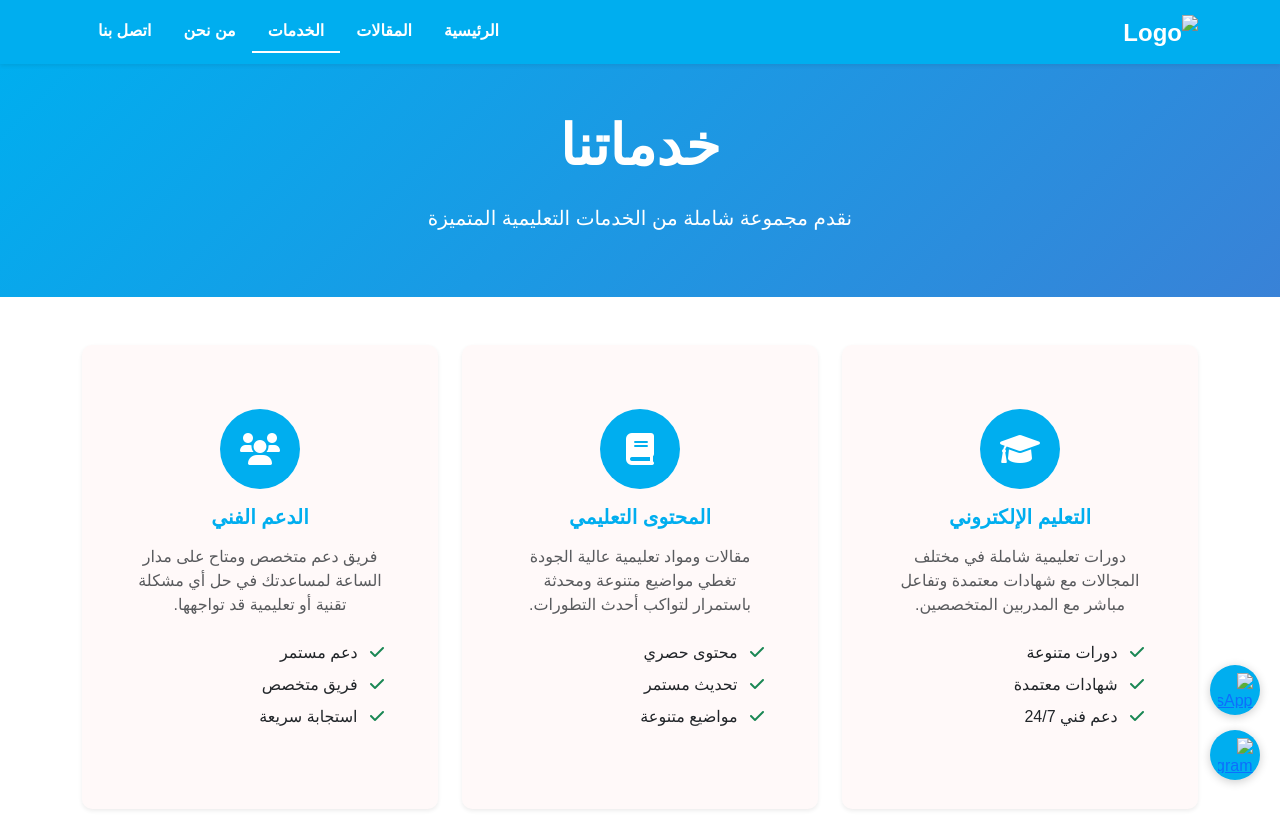
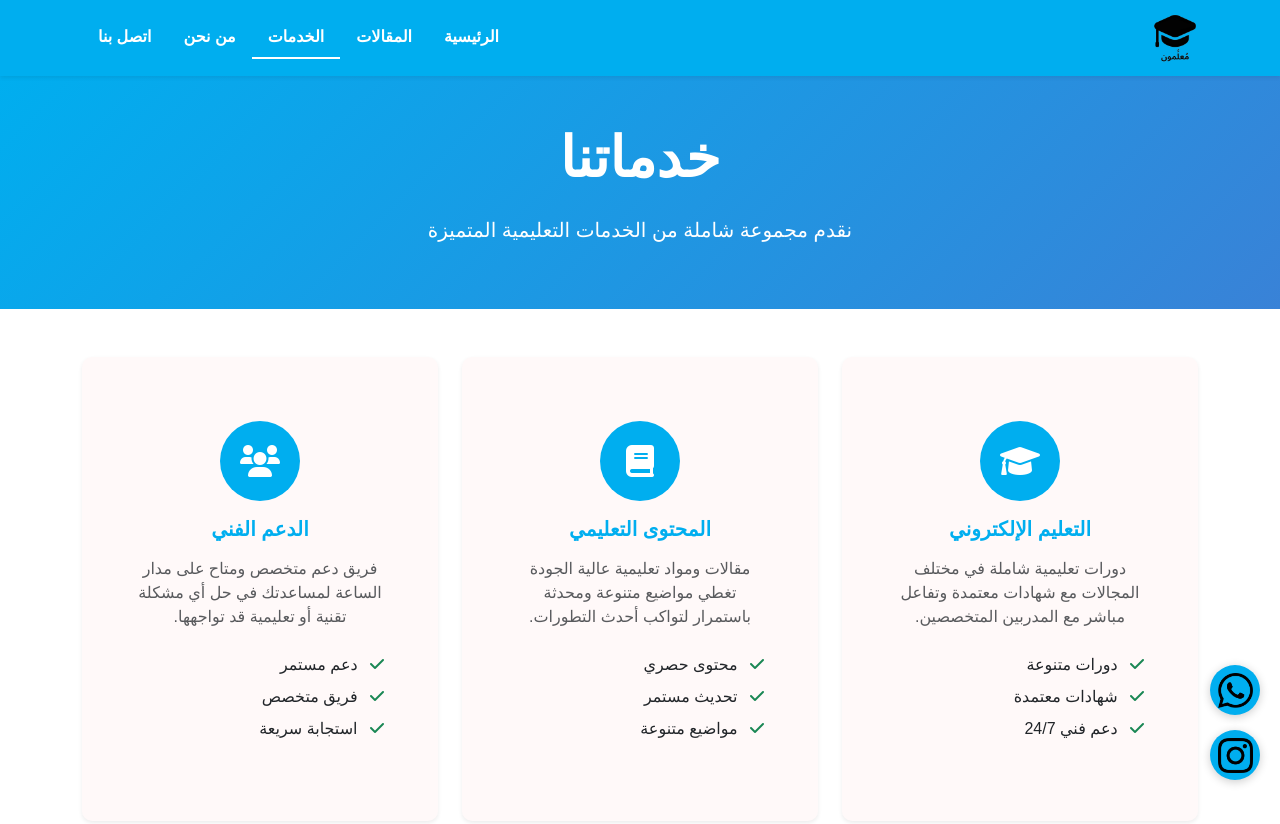
Before and after one commit to ahmedhussam636/last-verision, a plain HTML site: page service.html in a window 1280 px wide. Shown: the top 824 px of the page. Drawn offline with nearby package versions, Linux system fonts and the light colour scheme; the site is published under a folder, as on GitHub Pages, so addresses that start at the root find nothing.

Commit message:
fix logo and floating icons

```diff
--- a/service.html
+++ b/service.html
@@ -172,7 +172,7 @@
 	<nav class="navbar navbar-expand-lg sticky-top shadow-sm" style="background-color: var(--primary-color)">
 		<div class="container">
 			<a class="navbar-brand text-white fw-bold fs-4" href="index.html">
-				<img src="/material/logo.png" alt="Logo" height="50" class="me-2" />
+				<img src="material/logo.png" alt="Logo" height="50" class="me-2" />
 			</a>
 
 			<button class="navbar-toggler" type="button" data-bs-toggle="collapse" data-bs-target="#navbarNav">
@@ -690,10 +690,10 @@
 	<!-- Floating Icons -->
 	<div class="floating-icons right">
 		<a href="https://wa.me/966541737255" target="_blank" title="واتساب">
-			<img src="/material/whatsapp.png" alt="WhatsApp" />
+			<img src="material/whatsapp.png" alt="WhatsApp" />
 		</a>
 		<a href="https://www.instagram.com/tlymwtdrysmlmyn" target="_blank" title="إنستغرام">
-			<img src="/material/instagram.png" alt="Instagram" />
+			<img src="material/instagram.png" alt="Instagram" />
 		</a>
 	</div>
 
```
Also changed, not shown: about.html (+2 -2 lines), blog.html (+3 -3 lines), index.html (+3 -3 lines).
